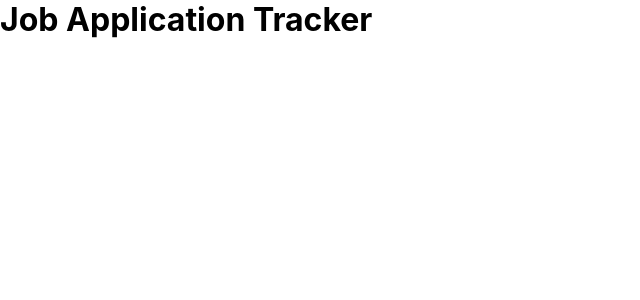
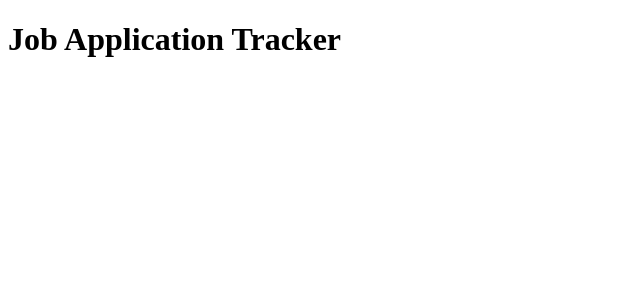
Before and after one commit to b1narylife/job-app-tracker, a Next.js app: page / in a window 1280 px wide. Shown: the top 300 px of the page, without its empty margins (0-640 px from the left). Built offline with nearby package versions, Linux system fonts and the light colour scheme.

Commit message:
Set up tailwind configs so that it is working.

```diff
--- a/package.json
+++ b/package.json
@@ -8,7 +8,9 @@
     "start": "next start"
   },
   "dependencies": {
+    "autoprefixer": "^10.2.1",
     "next": "10.0.5",
+    "postcss": "^8.2.3",
     "react": "17.0.1",
     "react-dom": "17.0.1",
     "tailwindcss": "^2.0.2"
--- /dev/null
+++ b/postcss.config.js
@@ -0,0 +1,6 @@
+module.exports = {
+  plugins: {
+    tailwindcss: {},
+    autoprefixer: {},
+  },
+}
--- a/src/pages/_app.tsx
+++ b/src/pages/_app.tsx
@@ -1,6 +1,6 @@
 import type { AppProps /*, AppContext */ } from 'next/app';
 
-import '../styles/globals.css';
+import 'tailwindcss/tailwind.css';
 
 function MyApp({ Component, pageProps }: AppProps) {
   return <Component {...pageProps} />;
--- a/src/pages/index.tsx
+++ b/src/pages/index.tsx
@@ -9,7 +9,7 @@
       </Head>
 
       <main>
-        <h1>Job Application Tracker</h1>
+        <h1 className="text-center">Job Application Tracker</h1>
       </main>
     </div>
   );
--- a/src/styles/globals.css
+++ /dev/null
@@ -1,12 +0,0 @@
-* {
-  margin: 0;
-  padding: 0;
-  box-sizing: border-box;
-}
-
-html,
-body {
-  font-size: 16px;
-  font-family: -apple-system, BlinkMacSystemFont, Segoe UI, Roboto, Oxygen,
-    Ubuntu, Cantarell, Fira Sans, Droid Sans, Helvetica Neue, sans-serif;
-}
```
Also changed, not shown: tailwind.config.js (added, +16 -0 lines), 1 other file (tests, documents, lock files or other folders).
